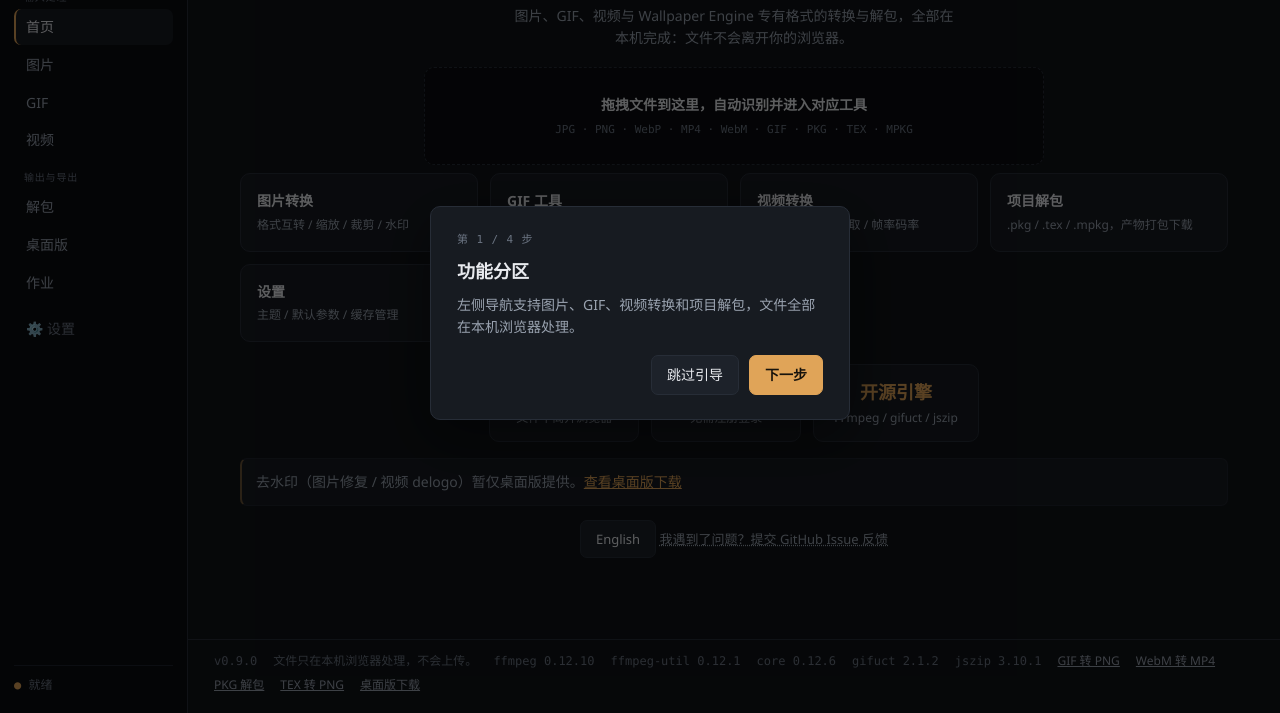
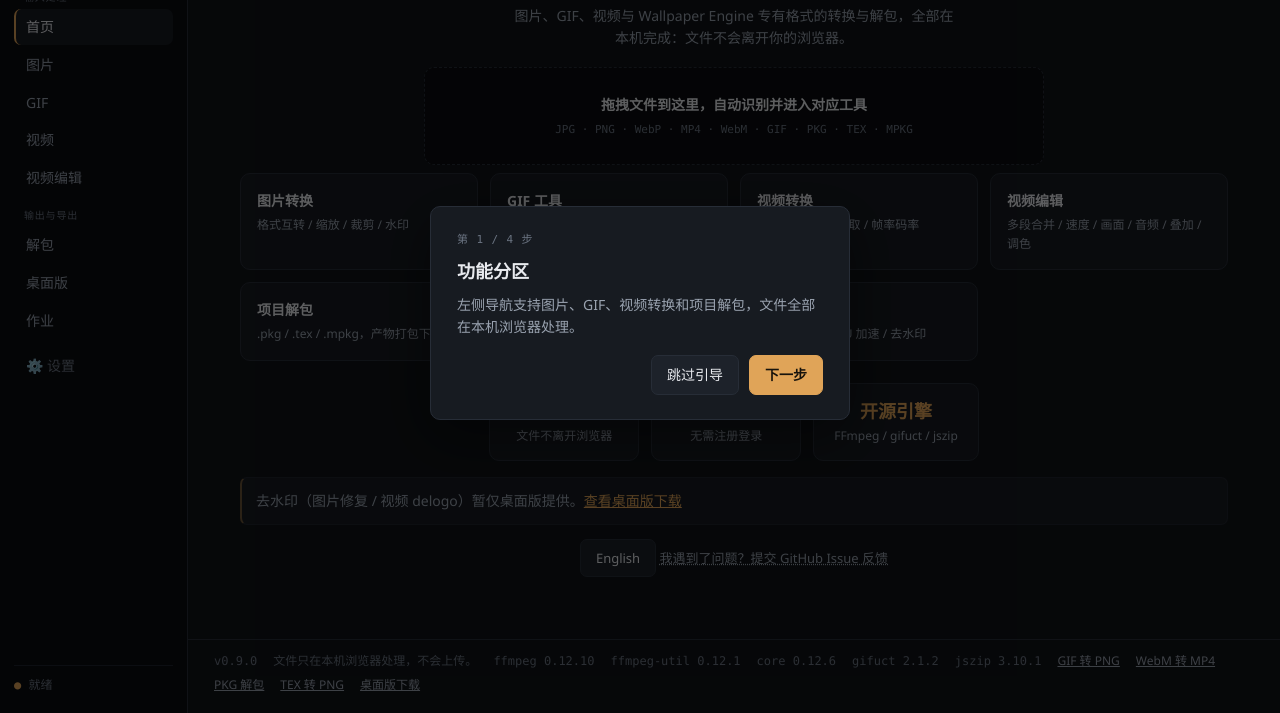
Before and after one commit to sun-zihang/wallpaper-forge, a plain HTML site: page web/index.html in a window 1280 px wide. Shown: the part 87-800 px from the top of the page. Drawn offline with Linux system fonts and the light colour scheme.

Commit message:
feat(web): add video edit navigation entry and home card

```diff
--- a/web/index.html
+++ b/web/index.html
@@ -35,6 +35,7 @@
         <a href="#/image">图片</a>
         <a href="#/gif">GIF</a>
         <a href="#/video">视频</a>
+        <a href="#/video-edit">视频编辑</a>
         <div class="nav-group">输出与导出</div>
         <a href="#/unpack">解包</a>
         <a href="#/desktop">桌面版</a>
--- a/web/pages/home.js
+++ b/web/pages/home.js
@@ -14,6 +14,7 @@ const STRINGS = {
       { href: "#/image", title: "图片转换", sub: "格式互转 / 缩放 / 裁剪 / 水印" },
       { href: "#/gif", title: "GIF 工具", sub: "拆帧为 PNG 序列 / 图片合成 GIF" },
       { href: "#/video", title: "视频转换", sub: "互转 / 转 GIF / 截取 / 帧率码率" },
+      { href: "#/video-edit", title: "视频编辑", sub: "多段合并 / 速度 / 画面 / 音频 / 叠加 / 调色" },
       { href: "#/unpack", title: "项目解包", sub: ".pkg / .tex / .mpkg，产物打包下载" },
       { href: "#/settings", title: "设置", sub: "主题 / 默认参数 / 缓存管理" },
       { href: "#/desktop", title: "桌面版", sub: "无大小限制 / GPU 加速 / 去水印" },
@@ -37,6 +38,7 @@ const STRINGS = {
       { href: "#/image", title: "Image converter", sub: "Convert / resize / crop / watermark" },
       { href: "#/gif", title: "GIF tools", sub: "Extract frames to PNG / merge images into GIF" },
       { href: "#/video", title: "Video converter", sub: "Convert / to GIF / clip / fps & bitrate" },
+      { href: "#/video-edit", title: "Video editor", sub: "Merge / speed / transform / audio / overlay / grade" },
       { href: "#/unpack", title: "Project unpacker", sub: ".pkg / .tex / .mpkg, results as ZIP" },
       { href: "#/settings", title: "Settings", sub: "Theme / defaults / cache" },
       { href: "#/desktop", title: "Desktop", sub: "No size limits / GPU accel / watermark removal" },
```
